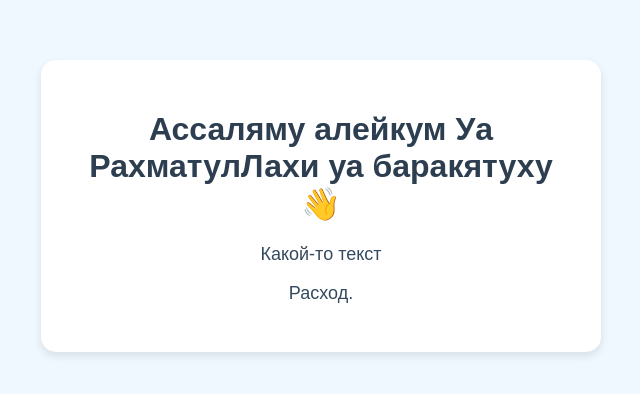
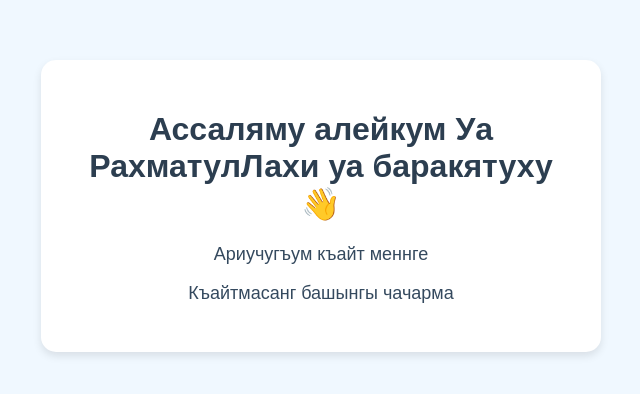
Before and after one commit to Alik3001/qrtext, a plain HTML site: page index.html in a window 1280 px wide. Shown: the part 194-588 px from the top of the page, without its empty margins (319-959 px from the left). Drawn offline with Linux system fonts and the light colour scheme.

```diff
--- a/index.html
+++ b/index.html
@@ -34,8 +34,8 @@
 <body>
     <div class="message-box">
         <h1>Ассаляму алейкум Уа РахматулЛахи уа баракятуху 👋</h1>
-        <p>Какой-то текст </p>
-        <p>Расход.</p>
+        <p>Ариучугъум къайт меннге </p>
+        <p>Къайтмасанг башынгы чачарма</p>
     </div>
 </body>
 </html>
```
